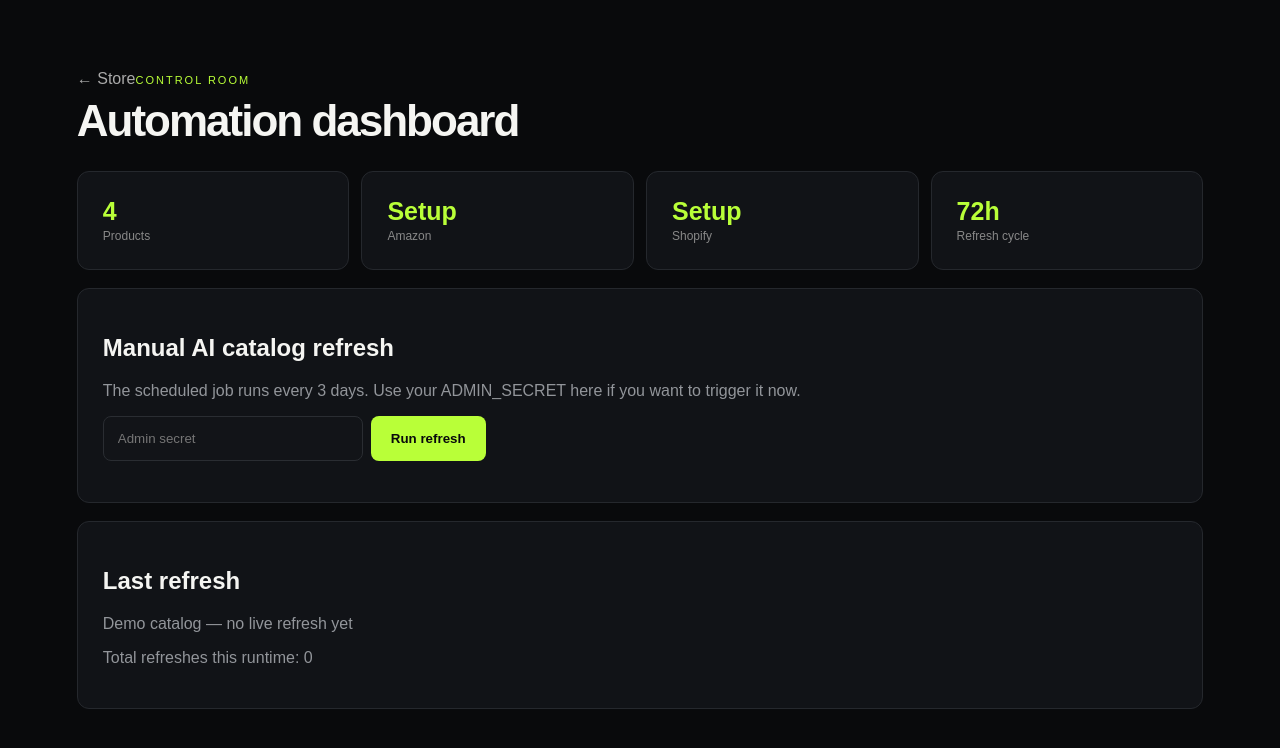
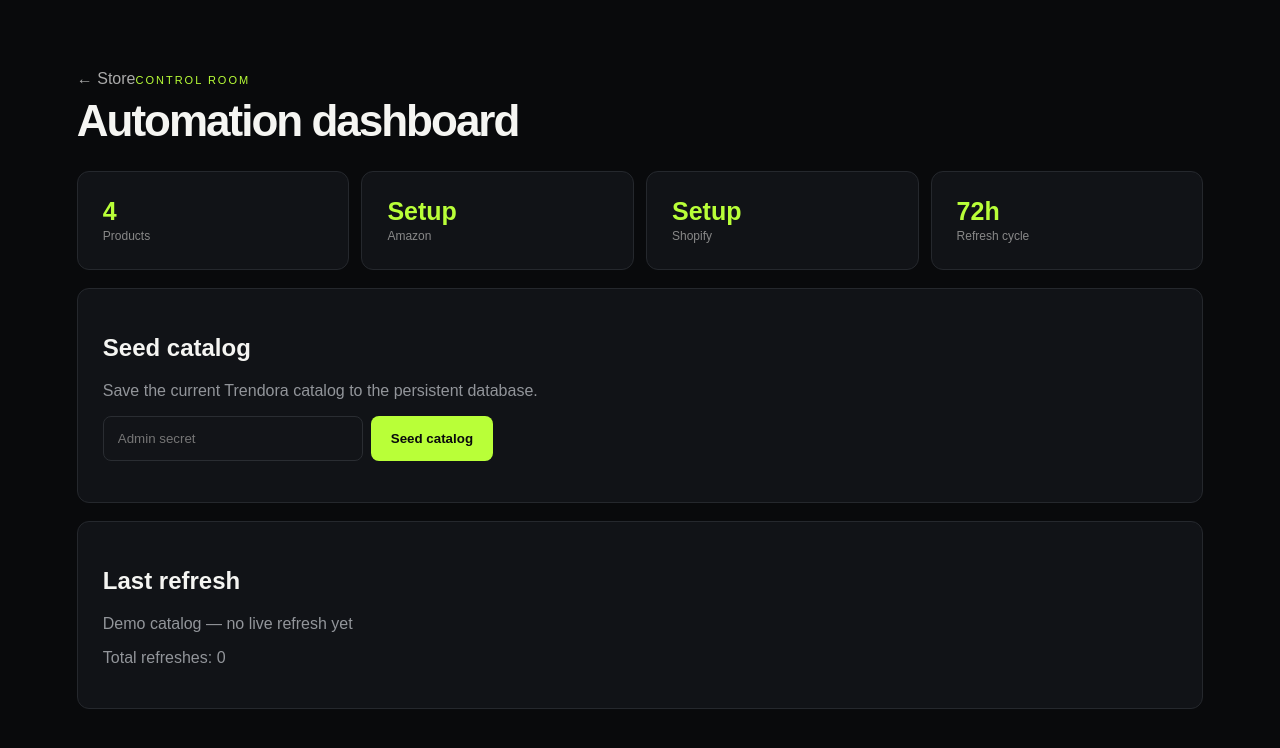
Before and after one commit to hxmza1234-ops/trendora-ai-store, a Next.js app: page /admin in a window 1280 px wide. Shown: the top 748 px of the page. Built offline with nearby package versions, Linux system fonts and the light colour scheme; no server answers; the database is empty.

Commit message:
Temporarily add catalog seed control

```diff
--- a/app/admin/page.js
+++ b/app/admin/page.js
@@ -1 +1,97 @@
-'use client';import{useEffect,useState}from'react';export default function Admin(){const[s,setS]=useState({});const[key,setKey]=useState('');const[msg,setMsg]=useState('');const load=()=>fetch('/api/stats').then(r=>r.json()).then(setS);useEffect(load,[]);async function refresh(){setMsg('Refreshing…');const r=await fetch('/api/admin/refresh',{method:'POST',headers:{'x-admin-secret':key}});setMsg(r.ok?'Catalog refreshed':'Wrong admin secret or refresh failed');load()}return <main className="admin"><a href="/">← Store</a><small>CONTROL ROOM</small><h1>Automation dashboard</h1><div className="statgrid"><div><b>{s.products||0}</b><span>Products</span></div><div><b>{s.amazon?'Connected':'Setup'}</b><span>Amazon</span></div><div><b>{s.shopify?'Connected':'Setup'}</b><span>Shopify</span></div><div><b>72h</b><span>Refresh cycle</span></div></div><section className="panel"><h2>Manual AI catalog refresh</h2><p>The scheduled job runs every 3 days. Use your ADMIN_SECRET here if you want to trigger it now.</p><input type="password" placeholder="Admin secret" value={key} onChange={e=>setKey(e.target.value)}/><button className="primary" onClick={refresh}>Run refresh</button><p>{msg}</p></section><section className="panel"><h2>Last refresh</h2><p>{s.lastRefresh||'Demo catalog — no live refresh yet'}</p><p>Total refreshes this runtime: {s.refreshes||0}</p></section></main>}
+'use client';
+
+import { useEffect, useState } from 'react';
+
+export default function Admin() {
+  const [s, setS] = useState({});
+  const [key, setKey] = useState('');
+  const [msg, setMsg] = useState('');
+
+  const load = () =>
+    fetch('/api/stats')
+      .then((r) => r.json())
+      .then(setS);
+
+  useEffect(load, []);
+
+  async function refresh() {
+    setMsg('Seeding catalog…');
+
+    const r = await fetch('/api/admin/seed', {
+      method: 'POST',
+      headers: {
+        'x-admin-secret': key
+      }
+    });
+
+    setMsg(
+      r.ok
+        ? 'Catalog seeded successfully'
+        : 'Wrong admin secret or seed failed'
+    );
+
+    load();
+  }
+
+  return (
+    <main className="admin">
+      <a href="/">← Store</a>
+      <small>CONTROL ROOM</small>
+
+      <h1>Automation dashboard</h1>
+
+      <div className="statgrid">
+        <div>
+          <b>{s.products || 0}</b>
+          <span>Products</span>
+        </div>
+
+        <div>
+          <b>{s.amazon ? 'Connected' : 'Setup'}</b>
+          <span>Amazon</span>
+        </div>
+
+        <div>
+          <b>{s.shopify ? 'Connected' : 'Setup'}</b>
+          <span>Shopify</span>
+        </div>
+
+        <div>
+          <b>72h</b>
+          <span>Refresh cycle</span>
+        </div>
+      </div>
+
+      <section className="panel">
+        <h2>Seed catalog</h2>
+
+        <p>
+          Save the current Trendora catalog to the persistent database.
+        </p>
+
+        <input
+          type="password"
+          placeholder="Admin secret"
+          value={key}
+          onChange={(e) => setKey(e.target.value)}
+        />
+
+        <button className="primary" onClick={refresh}>
+          Seed catalog
+        </button>
+
+        <p>{msg}</p>
+      </section>
+
+      <section className="panel">
+        <h2>Last refresh</h2>
+
+        <p>{s.lastRefresh || 'Demo catalog — no live refresh yet'}</p>
+
+        <p>
+          Total refreshes: {s.refreshes || 0}
+        </p>
+      </section>
+    </main>
+  );
+}
```
